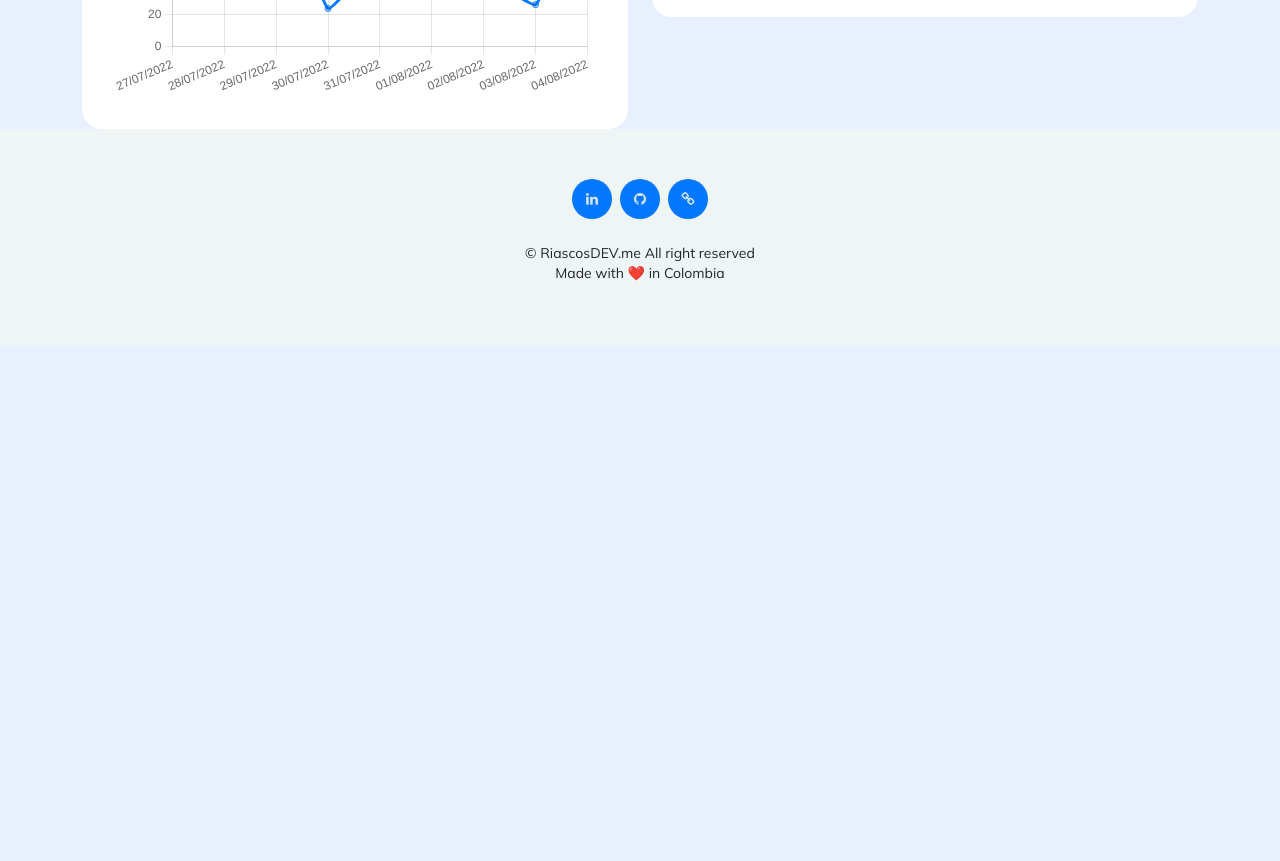
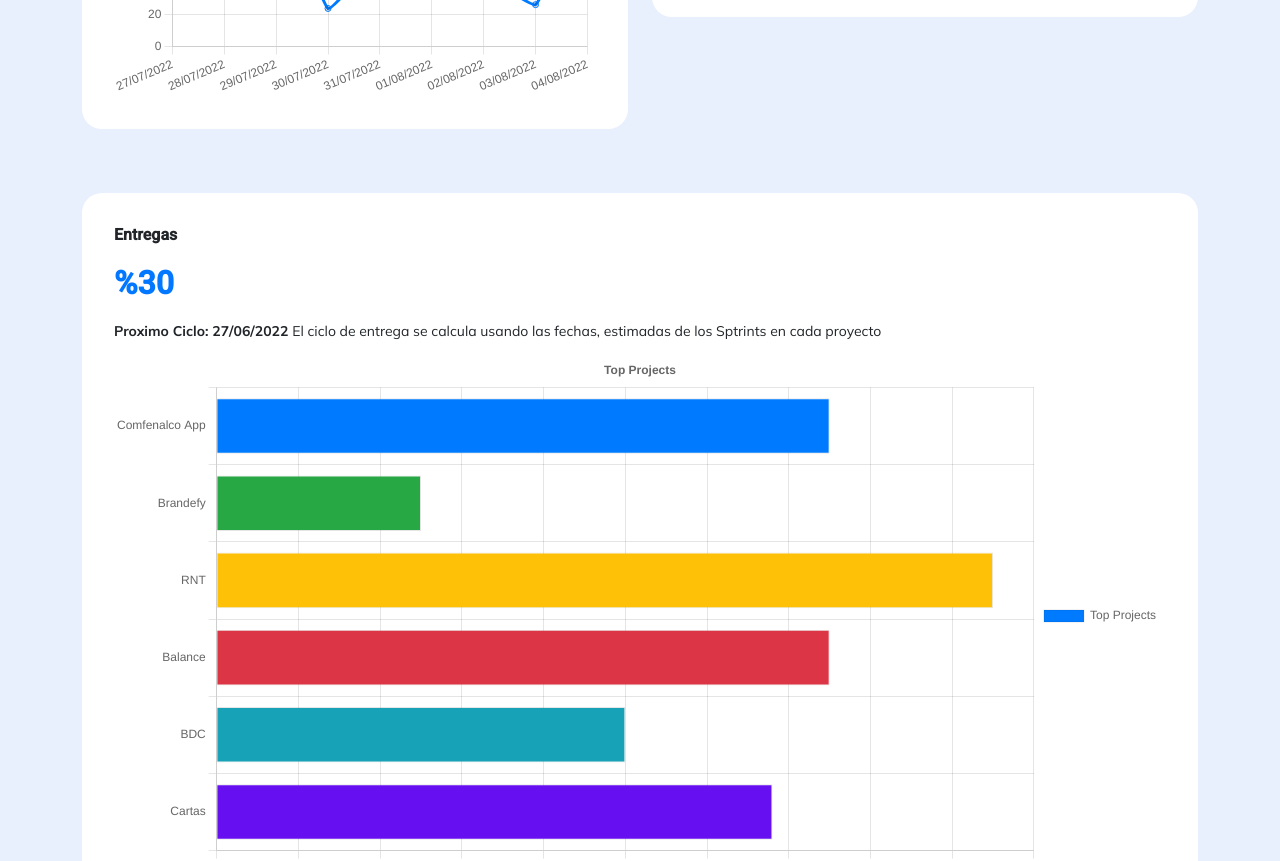
Before and after one commit to LeonardoRG7/dashboard-panel, an Angular app: page /dashboard in a window 1280 px wide. Shown: the part 1300-2161 px from the top of the page. Before the commit the page ends 1645 px from the top, so only its background shows below. Built offline with nearby package versions, Linux system fonts and the light colour scheme; data requests are answered from the project's data file.

Commit message:
Dashboard panels

```diff
--- a/src/app/core/interfaces/commit.ts
+++ b/src/app/core/interfaces/commit.ts
@@ -1,6 +1,6 @@
 export interface Commit {
+  id?: string;
   month: number;
   feat: number;
   fix: number;
-  id?: string;
 }
--- /dev/null
+++ b/src/app/core/interfaces/delivery-reports.ts
@@ -0,0 +1,20 @@
+export interface DeliveryReport {
+  porcentaje: string;
+  cicle: string;
+  top_projects: TopProject[];
+  nc_state: NcState;
+}
+
+export interface TopProject {
+  name: string;
+  porcentaje: string;
+  is_nc: boolean;
+  is_delay: boolean;
+  is_deliver: boolean;
+}
+
+export interface NcState {
+  detected: number;
+  process: number;
+  solved: number;
+}
--- a/src/app/core/services/developers.service.ts
+++ b/src/app/core/services/developers.service.ts
@@ -5,6 +5,7 @@
 import { Notification } from '../interfaces/notification';
 import { Commit } from '../interfaces/commit';
 import { Server } from '../interfaces/server';
+import { DeliveryReport } from '../interfaces/delivery-reports';
 
 @Injectable({
   providedIn: 'root',
@@ -50,7 +51,7 @@
   }
 
   getDeliveryReports() {
-    return this._http.get<any>(`${this.apiUrl}/release_resume
+    return this._http.get<DeliveryReport>(`${this.apiUrl}/release_resume
       `);
   }
 }
--- a/src/app/modules/components/dashboard/dashboard.component.css
+++ b/src/app/modules/components/dashboard/dashboard.component.css
@@ -53,7 +53,7 @@
 }
 
 .report-commits {
-  background: white;
+  background: #fff;
   padding: 2rem;
   margin-top: 4rem;
   border-radius: 20px;
@@ -63,3 +63,10 @@
   font-size: 1rem;
   font-weight: 600;
 }
+
+.title-content-delivery {
+  font-size: 2rem;
+  padding: 1rem 0;
+  font-weight: 900;
+  color: #0277ff;
+}
--- a/src/app/modules/components/dashboard/dashboard.component.html
+++ b/src/app/modules/components/dashboard/dashboard.component.html
@@ -84,5 +84,18 @@
         <canvas id="piechart"></canvas>
       </div>
     </div>
+    <div class="col-12">
+      <div class="report-commits">
+        <h5 class="title-content-commits">Entregas</h5>
+        <h6 class="title-content-delivery">%{{ deliveryPercentage }}</h6>
+        <p class="subtitle-content-commits">
+          <strong> Proximo Ciclo: {{ deliveryCycleDate }} </strong> El ciclo de
+          entrega se calcula usando las fechas, estimadas de los Sptrints en
+          cada proyecto
+        </p>
+
+        <canvas id="reportChart"></canvas>
+      </div>
+    </div>
   </div>
 </div>
--- a/src/app/modules/components/dashboard/dashboard.component.ts
+++ b/src/app/modules/components/dashboard/dashboard.component.ts
@@ -3,6 +3,7 @@
 import { Chart, registerables } from 'node_modules/chart.js';
 import { Commit } from 'src/app/core/interfaces/commit';
 import { Server } from 'src/app/core/interfaces/server';
+import { DeliveryReport } from 'src/app/core/interfaces/delivery-reports';
 
 Chart.register(...registerables);
 @Component({
@@ -20,12 +21,18 @@
   timeUse: number = 0;
   projectDeploys: number = 0;
 
+  // Delivery data:
+  deliveryReport!: DeliveryReport;
+  deliveryPercentage: string = '';
+  deliveryCycleDate: string = '';
+
   constructor(private _developersService: DevelopersService) {}
 
   ngOnInit(): void {
     this.getNotifications();
     this.getReportsCommits();
     this.getServerDetails();
+    this.getDeliveryReports();
   }
 
   getNotifications() {
@@ -40,7 +47,7 @@
   getReportsCommits() {
     this._developersService.getCommitsReports().subscribe((res) => {
       this.commits = res;
-      this.reportCommits();
+      this.renderReportCommits();
     });
   }
 
@@ -51,6 +58,15 @@
       this.projectDeploys = res.deploys;
 
       this.renderServerChart();
+    });
+  }
+
+  getDeliveryReports() {
+    this._developersService.getDeliveryReports().subscribe((res) => {
+      this.deliveryReport = res;
+      this.deliveryPercentage = res.porcentaje;
+      this.deliveryCycleDate = res.cicle;
+      this.renderDeliveryChart();
     });
   }
   renderServerChart() {
@@ -81,7 +97,7 @@
     });
   }
 
-  reportCommits() {
+  renderReportCommits() {
     const months = this.commits.map((commit) => commit.month);
     const feats = this.commits.map((commit) => commit.feat);
     const fixes = this.commits.map((commit) => commit.fix);
@@ -116,4 +132,54 @@
       },
     });
   }
+  renderDeliveryChart() {
+    const topProjectsLabels = this.deliveryReport.top_projects.map(
+      (project) => project.name
+    );
+    const topProjectsValues = this.deliveryReport.top_projects.map((project) =>
+      parseInt(project.porcentaje)
+    );
+
+    const data = {
+      labels: topProjectsLabels,
+      datasets: [
+        {
+          label: 'Top Projects',
+          data: topProjectsValues,
+          backgroundColor: [
+            '#007bff',
+            '#28a745',
+            '#ffc107',
+            '#dc3545',
+            '#17a2b8',
+            '#6610f2',
+          ],
+          borderWidth: 1,
+        },
+      ],
+    };
+
+    new Chart('reportChart', {
+      type: 'bar',
+      data: data,
+      options: {
+        indexAxis: 'y',
+        elements: {
+          bar: {
+            borderWidth: 2,
+          },
+        },
+        responsive: true,
+        plugins: {
+          legend: {
+            position: 'right',
+          },
+          title: {
+            display: true,
+            text: 'Top Projects',
+          },
+        },
+      },
+    });
+  }
 }
--- a/src/app/modules/components/header/header.component.html
+++ b/src/app/modules/components/header/header.component.html
@@ -104,7 +104,7 @@
             <li class="nav-item">
               <a
                 class="nav-link active"
-                routerLink="users"
+                routerLink="/users"
                 aria-current="page"
                 href="#"
                 >Usuarios</a
```
